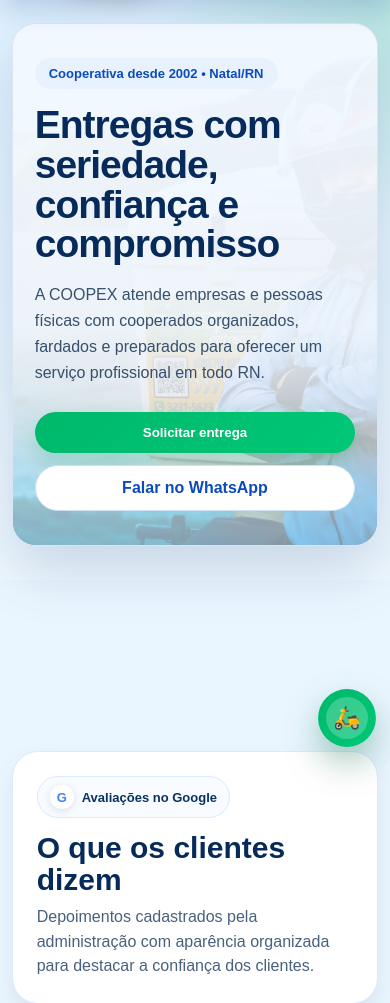
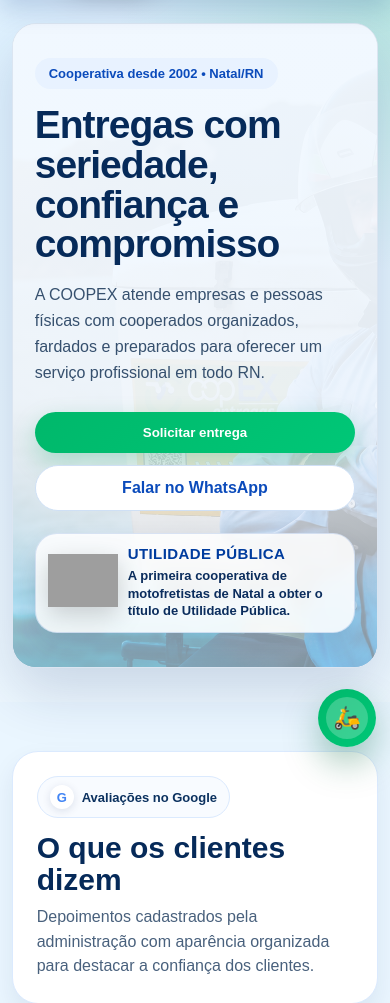
Before and after one commit to thalesalcantara/coopex-site, a Flask app: page / in a window 390 px wide. Shown: the part 83-1086 px from the top of the page. Run offline with Flask 3, Linux system fonts and the light colour scheme; data comes from the database, SQL or seed files in the repository; grey boxes are pictures that could not be loaded.

Commit message:
Update index.html

```diff
--- a/templates/index.html
+++ b/templates/index.html
@@ -63,6 +63,14 @@
               <div class="actions">
                 <button class="btn primary" type="button" onclick="abrirSolicitacao()">Solicitar entrega</button>
                 <a class="btn secondary" target="_blank" rel="noopener" href="https://wa.me/55{{ cfg.whatsapp|replace(' ', '')|replace('(', '')|replace(')', '')|replace('-', '') }}">Falar no WhatsApp</a>
+              </div>
+
+              <div class="selo-utilidade-box">
+                <img src="{{ url_for('static', filename='selo.png') }}" alt="Selo de Utilidade Pública Natal RN">
+                <div>
+                  <strong>Utilidade Pública</strong>
+                  <p>A primeira cooperativa de motofretistas de Natal a obter o título de Utilidade Pública.</p>
+                </div>
               </div>
             </div>
           </div>
@@ -435,6 +443,48 @@
   <script src="{{ url_for('static', filename='site.js') }}"></script>
 
   <style>
+
+    .selo-utilidade-box{
+      margin-top:22px;
+      display:flex;
+      align-items:center;
+      gap:14px;
+      width:min(100%,560px);
+      padding:14px 16px;
+      border-radius:22px;
+      background:rgba(255,255,255,.86);
+      border:1px solid rgba(0,71,184,.14);
+      box-shadow:0 16px 32px rgba(3,37,92,.12);
+      backdrop-filter:blur(7px);
+    }
+
+    .selo-utilidade-box img{
+      width:92px;
+      height:92px;
+      object-fit:contain;
+      flex:0 0 auto;
+      filter:drop-shadow(0 8px 12px rgba(0,0,0,.18));
+    }
+
+    .selo-utilidade-box strong{
+      display:block;
+      color:#003c9e;
+      font-size:18px;
+      line-height:1.1;
+      font-weight:900;
+      text-transform:uppercase;
+      letter-spacing:.4px;
+      margin-bottom:5px;
+    }
+
+    .selo-utilidade-box p{
+      margin:0;
+      color:#0b2d5d;
+      font-size:15px;
+      line-height:1.35;
+      font-weight:800;
+    }
+
     .partner-carousel-area{
       position:relative;
       display:grid;
@@ -545,6 +595,25 @@
     }
 
     @media(max-width:760px){
+      .selo-utilidade-box{
+        align-items:flex-start;
+        padding:12px;
+        gap:10px;
+      }
+
+      .selo-utilidade-box img{
+        width:70px;
+        height:70px;
+      }
+
+      .selo-utilidade-box strong{
+        font-size:15px;
+      }
+
+      .selo-utilidade-box p{
+        font-size:13px;
+      }
+
       .partner-carousel-area{
         grid-template-columns:44px minmax(0,1fr) 44px;
         gap:6px;
```
